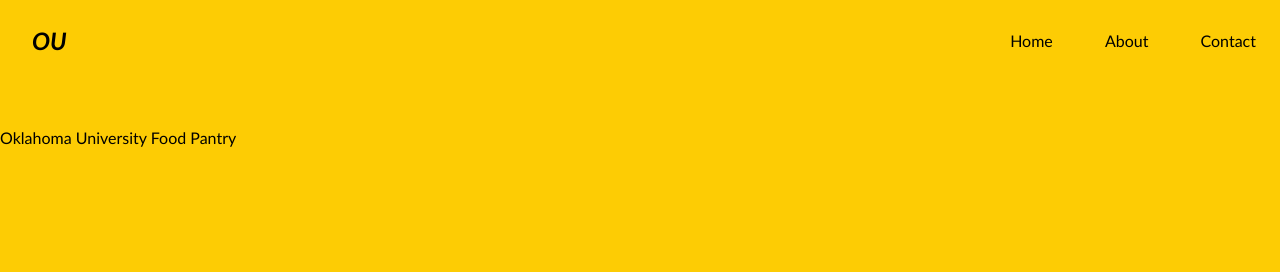
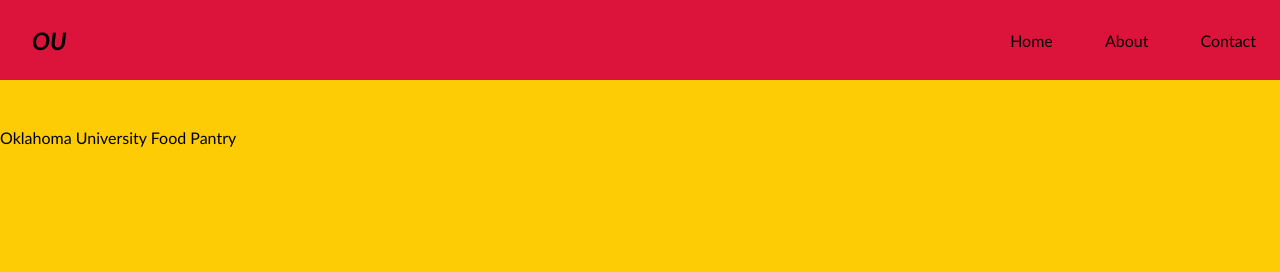
Before and after one commit to case0074/case0074.github.io, a plain HTML site: page index.html in a window 1280 px wide. Shown: the top 272 px of the page. Drawn offline with Linux system fonts and the light colour scheme.

Commit message:
Update styles.css

```diff
--- a/styles.css
+++ b/styles.css
@@ -7,7 +7,7 @@
 }
 nav {
   height: 80px;
-  background: #fdcc04;
+  background: #dc143c;
   display: flex;
   justify-content: space-between;
   align-items: center;
```
